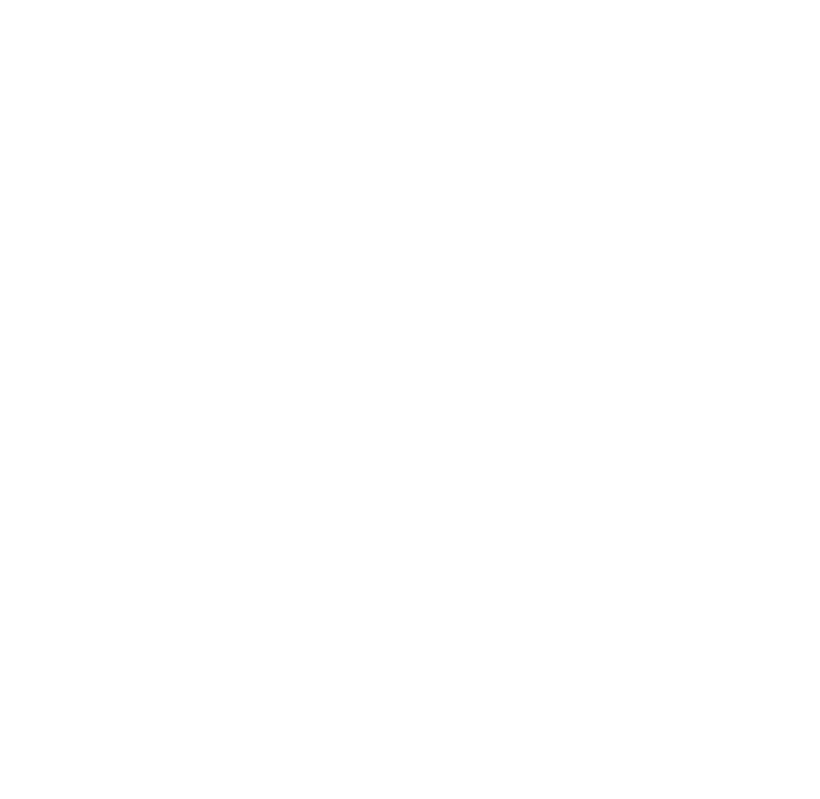
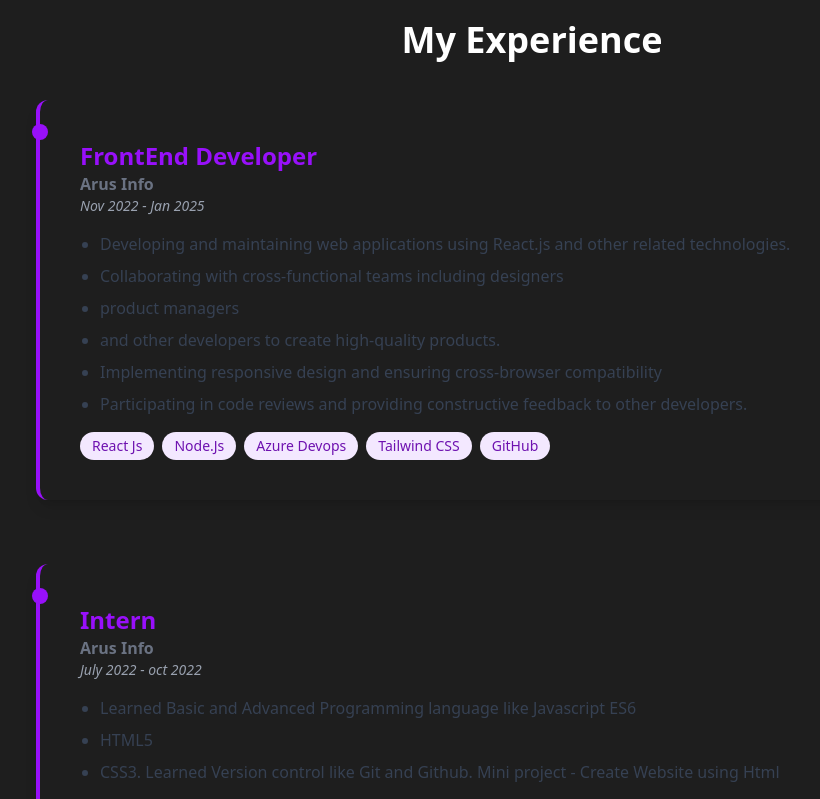
Before and after one commit to miracline2/Miracline_Portfolio, a React (Vite) app: page / in a window 1280 px wide. Shown: the part 1340-2139 px from the top of the page, without its empty margins (108-928 px from the left). Before the commit the page ends 1328 px from the top, so only its background shows below. Built offline with nearby package versions, Linux system fonts and the light colour scheme; a web font is replaced by a local one.

Commit message:
Add Experience Details

```diff
--- a/src/App.tsx
+++ b/src/App.tsx
@@ -1,21 +1,31 @@
+import ScrollRevealWrapper from "./common/ScrollRevealWrapper";
+import ExperienceDetails from "./components/Experience/ExperienceDetails";
 import Footer from "./components/Footer";
-import Header from "./components/Header"
-import ProfileBanner from "./components/Profile/ProfileBanner"
+import Header from "./components/Header";
+import ProfileBanner from "./components/Profile/ProfileBanner";
 import Skills from "./components/TeckStack/Skills";
-import { DarkTheme } from "./styles/Styles"
+import { DarkTheme } from "./styles/Styles";
 
 const App = () => {
+  const sections = [
+
+    <ProfileBanner />,
+    <Skills />,
+    <ExperienceDetails />,
+
+  ];
+
   return (
     <div className={`${DarkTheme.backGround} w-full min-h-screen pt-20`}>
-      <Header />
-      <ProfileBanner />
-      <Skills/>
-
-
-      <Footer/>
+       <Header />
+      {sections.map((Section, index) => (
+        <ScrollRevealWrapper key={index} index={index}>
+          {Section}
+        </ScrollRevealWrapper>
+      ))}
+       <Footer />,
     </div>
   );
 };
 
-
-export default App
+export default App;
--- /dev/null
+++ b/src/common/ScrollRevealWrapper.tsx
@@ -0,0 +1,32 @@
+import { motion } from "framer-motion";
+
+const animations = [
+  { hidden: { opacity: 0, x: -100 }, visible: { opacity: 1, x: 0 } },
+  { hidden: { opacity: 0, x: 100 }, visible: { opacity: 1, x: 0 } },
+  { hidden: { opacity: 0, y: 100 }, visible: { opacity: 1, y: 0 } },
+  { hidden: { opacity: 0, scale: 0.8 }, visible: { opacity: 1, scale: 1 } },
+];
+
+const ScrollRevealWrapper = ({
+  children,
+  index,
+}: {
+  children: React.ReactNode;
+  index: number;
+}) => {
+  const variant = animations[index % animations.length];
+
+  return (
+    <motion.div
+      initial="hidden"
+      whileInView="visible"
+      viewport={{ once: true, amount: 0.3 }}
+      variants={variant}
+      transition={{ duration: 0.8, ease: "easeOut" }}
+    >
+      {children}
+    </motion.div>
+  );
+};
+
+export default ScrollRevealWrapper;
--- a/src/common/index.ts
+++ b/src/common/index.ts
@@ -102,13 +102,24 @@
   {
     title: "FrontEnd Developer",
     companyName: "Arus Info",
-    year: "July 2022 - Present ",
+    year: "Nov 2022 - Jan 2025 ",
     description:
       `Developing and maintaining web applications using React.js and other related technologies.,
         Collaborating with cross-functional teams including designers, product managers, and other developers to create high-quality products.,
         Implementing responsive design and ensuring cross-browser compatibility,
         Participating in code reviews and providing constructive feedback to other developers.`,
-    technologies: ["Angular", "React", "Node.Js", "Azure Devops", "Tailwind CSS", "GitHub"]
+    technologies: ["React Js", "Node.Js", "Azure Devops", "Tailwind CSS", "GitHub"]
+  },
+  {
+    title: "Intern",
+    companyName: "Arus Info",
+    year: "July 2022 - oct 2022 ",
+    description:
+      `Learned Basic and Advanced Programming language like Javascript ES6, HTML5,CSS3.
+Learned Version control like Git and Github.
+Mini project - Create Website using Html, css, create coin tossing game, billing using Javascript
+ Prepared project presentation and report to trainer`,
+    technologies: ["HTML5", "CSS3", "JavaScript", "TypeScript", "GitHub"]
   },
 
 ];
@@ -153,7 +164,7 @@
       ` One stop employee portal, which acts as an app store for all other applications that are used
 within the organization. Regular organization activities such as on-board and exit check-list,
 user management, role base security, application access control, etc are under one roof.`,
-year: "Jan 2024 - Oct-2024 ",
+    year: "Jan 2024 - Oct-2024 ",
     technologies: ["Angular", "Angular Material", "SCSS", "Node.JS", "React", "Tailwind CSS"]
   },
   {
@@ -162,7 +173,7 @@
       ` HCCB Vendor Portal is an advanced platform designed to enhance vendor management and
 streamline procurement processes. This user-friendly portal allows vendors to manage their
 profiles, track orders, and capture invoices efficiently`,
-year: "Aug 2023 - Dec 2023 ",
+    year: "Aug 2023 - Dec 2023 ",
     technologies: ["Angular", "Angular Material", "SCSS"]
 
   },
@@ -171,16 +182,16 @@
     description:
       ` Muraai SIMS provides real-time updates, efficient document management, and detailed
 analytics to optimize vendor interactions and ensure a smooth supply chain operation`,
-year: "Nov 2022 - Aug 2023 ",
+    year: "Nov 2022 - Aug 2023 ",
     technologies: ["Angular", "Angular Material", "SCSS"]
 
   }
 ];
-const tabs = ["TechSkill",  "Tools"] as const;
+const tabs = ["TechSkill", "Tools"] as const;
 const TabContent = {
-  TechSkill: [reactJs, redux, typeScript, javaScript, HTML, css,nodeJs,],
+  TechSkill: [reactJs, redux, typeScript, javaScript, HTML, css, nodeJs,],
 
-  Tools: [npm, gitHub, vsCode,azureDevops],
+  Tools: [npm, gitHub, vsCode, azureDevops],
 
 };
 export const About = `  I'm a Frontend Developer, with 2.3 year of experience in developing
@@ -188,4 +199,4 @@
 export const AboutMyself = `I am a passionate and detail-oriented Frontend Developer with 2.3 years of experience in building user-friendly,
  responsive, and dynamic web applications. My expertise lies in leveraging modern  technologies like React.js, Redux, JavaScript, HTML5, CSS3, and Tailwind CSS to create seamless and engaging user experiences.In my current role, I have collaborated closely with cross-functional teams to deliver scalable and performance-driven solutions, ensuring alignment with client goals and industry best practices. My ability to transform complex requirements into intuitive designs and robust implementations has consistently contributed to the success of projects.`
 
-export {experiences, testimonials, projects,tabs,TabContent };
+export { experiences, testimonials, projects, tabs, TabContent };
--- a/src/components/Experience/ExperienceDetails.tsx
+++ b/src/components/Experience/ExperienceDetails.tsx
@@ -1,11 +1,62 @@
+import { motion } from "framer-motion";
+import { experiences } from "../../common";
 
+const fadeInUp = {
+  hidden: { opacity: 0, y: 50 },
+  visible: (i: number) => ({
+    opacity: 1,
+    y: 0,
+    transition: {
+      delay: i * 0.2,
+      duration: 0.6,
+      type: "spring",
+    },
+  }),
+};
 
 const ExperienceDetails = () => {
   return (
-    <div>
+    <div className="w-full max-w-5xl mx-auto px-4 py-10">
+      <h2 className="text-center font-bold text-xl md:text-4xl mb-10">My Experience</h2>
 
+      <div className="flex flex-col gap-10 md:gap-16">
+        {experiences.map((item, index) => (
+          <motion.div
+            key={index}
+            className=" rounded-xl shadow-lg p-6 md:p-10 border-l-4 border-purple-600 relative"
+            variants={fadeInUp}
+            initial="hidden"
+            whileInView="visible"
+            viewport={{ once: true, amount: 0.3 }}
+            custom={index}
+          >
+            <div className="absolute -left-2 top-6 w-4 h-4 bg-purple-600 rounded-full hidden md:block" />
+
+            <h3 className="text-lg md:text-2xl font-bold text-purple-600">{item.title}</h3>
+            <p className="text-sm md:text-base font-semibold text-gray-500">{item.companyName}</p>
+            <p className="text-xs md:text-sm italic text-gray-400">{item.year}</p>
+
+            <ul className="list-disc ml-5 mt-4 text-sm md:text-base text-gray-700 dark:text-gray-200 space-y-2">
+              {item.description.split(',').map((line, idx) => (
+                <li key={idx}>{line.trim()}</li>
+              ))}
+            </ul>
+
+            <div className="flex flex-wrap gap-2 mt-4">
+              {item.technologies.map((tech, i) => (
+                <span
+                  key={i}
+                  className="bg-purple-100 text-purple-800 text-xs md:text-sm font-medium px-3 py-1 rounded-full"
+                >
+                  {tech}
+                </span>
+              ))}
+            </div>
+          </motion.div>
+        ))}
+      </div>
     </div>
-  )
-}
+  );
+};
 
-export default ExperienceDetails
+export default ExperienceDetails;
--- a/src/components/TeckStack/Skills.tsx
+++ b/src/components/TeckStack/Skills.tsx
@@ -4,7 +4,7 @@
 const Skills = () => {
   return (
     <div className="flex flex-col justify-center w-full mt-10">
-        <h2 className="text-center font-bold text-xl md:text-4xl">Tech Skills and Toolls</h2>
+        <h2 className="text-center font-bold text-xl md:text-2xl">Tech Skills and Toolls</h2>
         <TechTabs/>
 
     </div>
```
